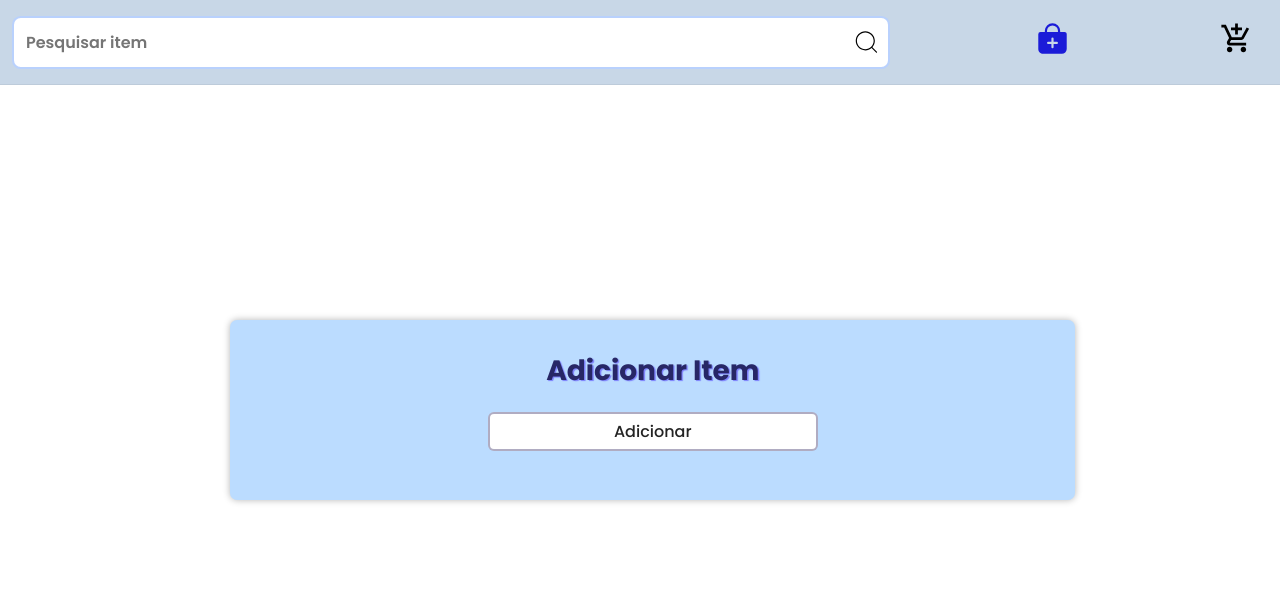
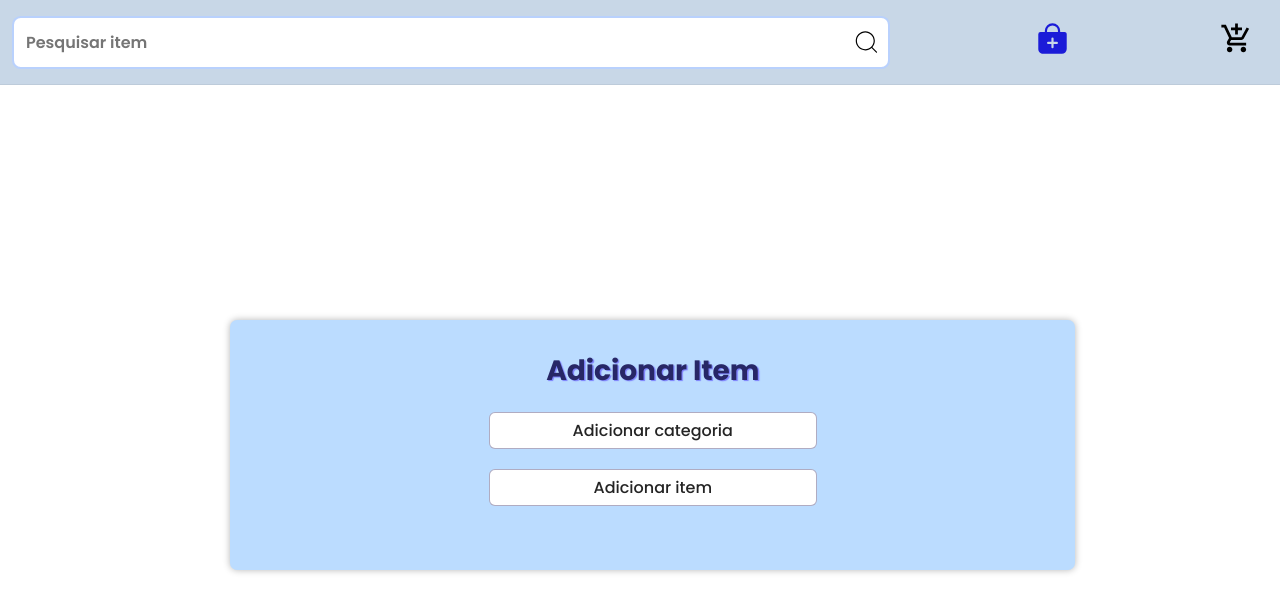
Before and after one commit to SantV7/list_supermarket, a React (Vite) app: page / in a window 1280 px wide. Both pictures are taken after a click on the icon 1052 px from the left and 38 px from the top of the page. Shown: the top 612 px of the page. Built offline with nearby package versions, Linux system fonts and the light colour scheme.

Commit message:
i will lunch .... i 'll be back later

```diff
--- a/src/components/feature/ShowAddList.jsx
+++ b/src/components/feature/ShowAddList.jsx
@@ -4,11 +4,13 @@ import '../../styles/showaddlist.css/showaddlist.css'
 const ShowAddList = () => {
 
 
+
   return (
     <>
       <div className="addItemList">
         <h2>Adicionar Item</h2>
-        <input onClick={(e) => e.target.value} type="text" placeholder="Adicionar" />
+        <input type="text" placeholder="Adicionar categoria" />
+        <input type="text" placeholder='Adicionar item' />
       </div>
     </>
   )
--- a/src/components/header/HeaderPage.jsx
+++ b/src/components/header/HeaderPage.jsx
@@ -34,7 +34,6 @@ const HeaderPage = () => {
 
 
              <IoBagAdd onClick={() => showAddList()} id='icon_add_list' size={35} />
-
 
              {
               addList
--- a/src/styles/showaddlist.css/showaddlist.css
+++ b/src/styles/showaddlist.css/showaddlist.css
@@ -10,7 +10,7 @@
     gap: 20px;
     border-radius: 10px;
     box-shadow: 0px 0px 10px rgba(0, 0, 0, 0.375);
-    height: 180px;
+    height: 250px;
     padding: 5px 20px;
     background-color: rgb(187, 220, 255);
 }
@@ -28,7 +28,7 @@
     transition:  ease 0.36s;
     outline: none;
     font-size: 1em;
-    border: 2px solid rgba(38, 27, 88, 0.362);
+    border: 1px solid rgba(38, 27, 88, 0.362);
 }
 
 .addItemList > input::placeholder {
@@ -38,5 +38,5 @@
 }
 
 .addItemList > input:focus {
-    border: 2px solid rgb(110, 110, 254);
+    border: 1px solid rgb(129, 129, 254);
 }
```
